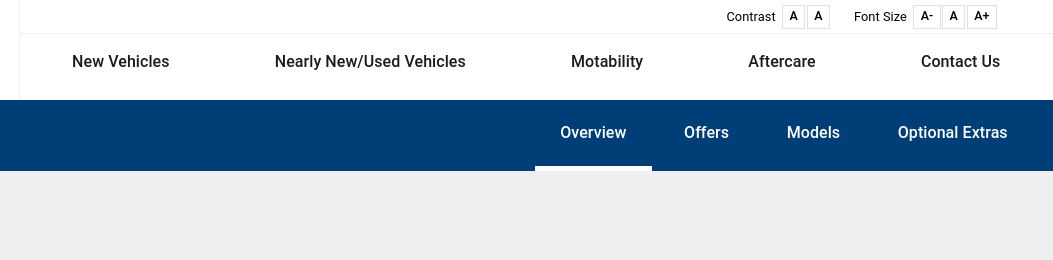
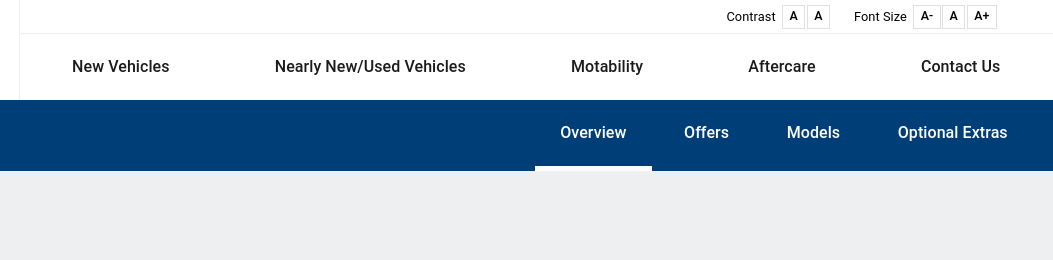
Before and after one commit to liamsrowley/vertu-code-test, a plain HTML site: page index.html in a window 1280 px wide. Shown: the top 260 px of the page, 227-1280 px from the left. Drawn offline with Linux system fonts and the light colour scheme.

Commit message:
fix misaligned primary nav items in large breakpoints

```diff
--- a/style.css
+++ b/style.css
@@ -249,6 +249,7 @@ p {
   .site-header__right__bottom {
     flex-direction: row;
     margin: 0;
+    height: 100%;
   }
 
   .primary-nav,
@@ -265,8 +266,14 @@ p {
     display: none;
   }
 
+  .primary-nav__list__item {
+    display: flex;
+    justify-content: center;
+    align-items: center;
+  }
+
   .primary-nav__list__item__link {
-    padding: 1rem 1rem;
+    padding: 0;
     border: none;
   }
 }
```
